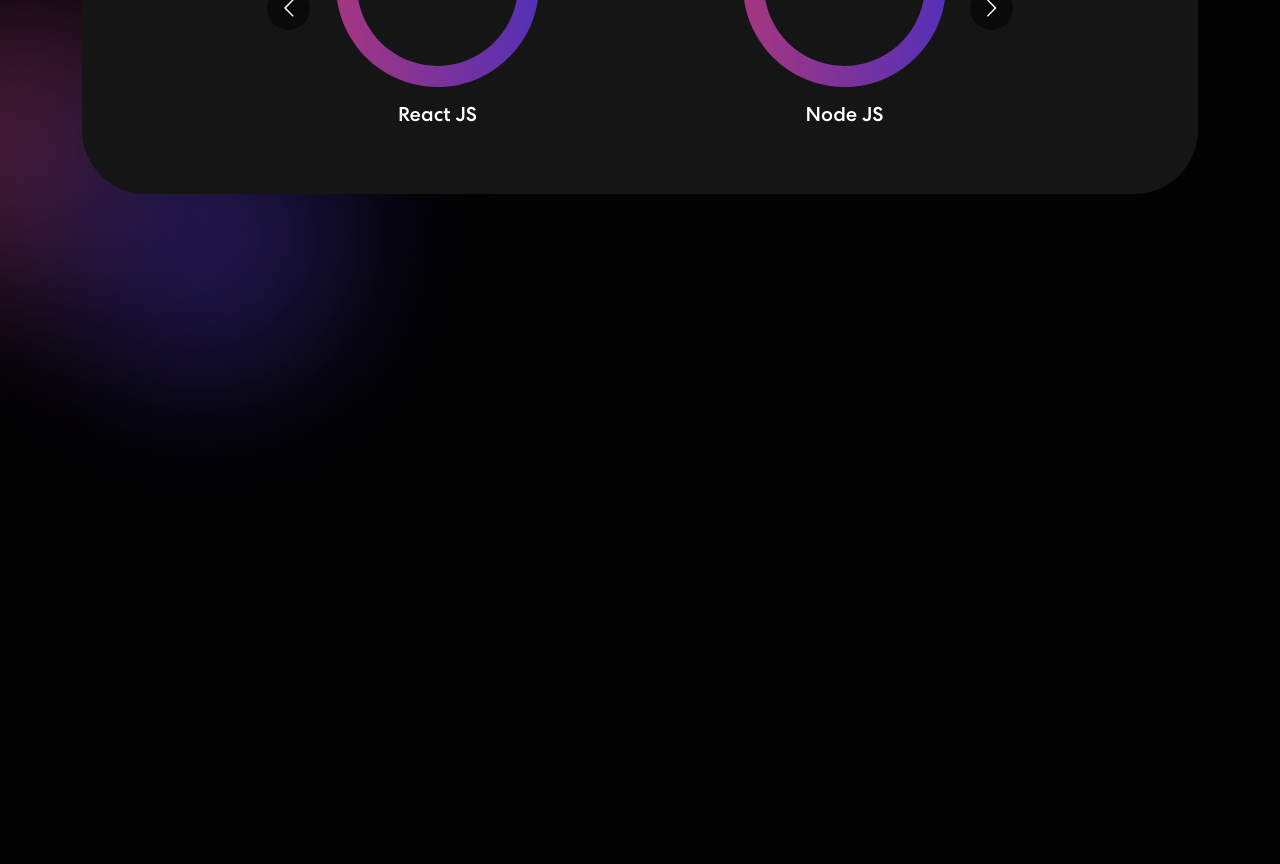
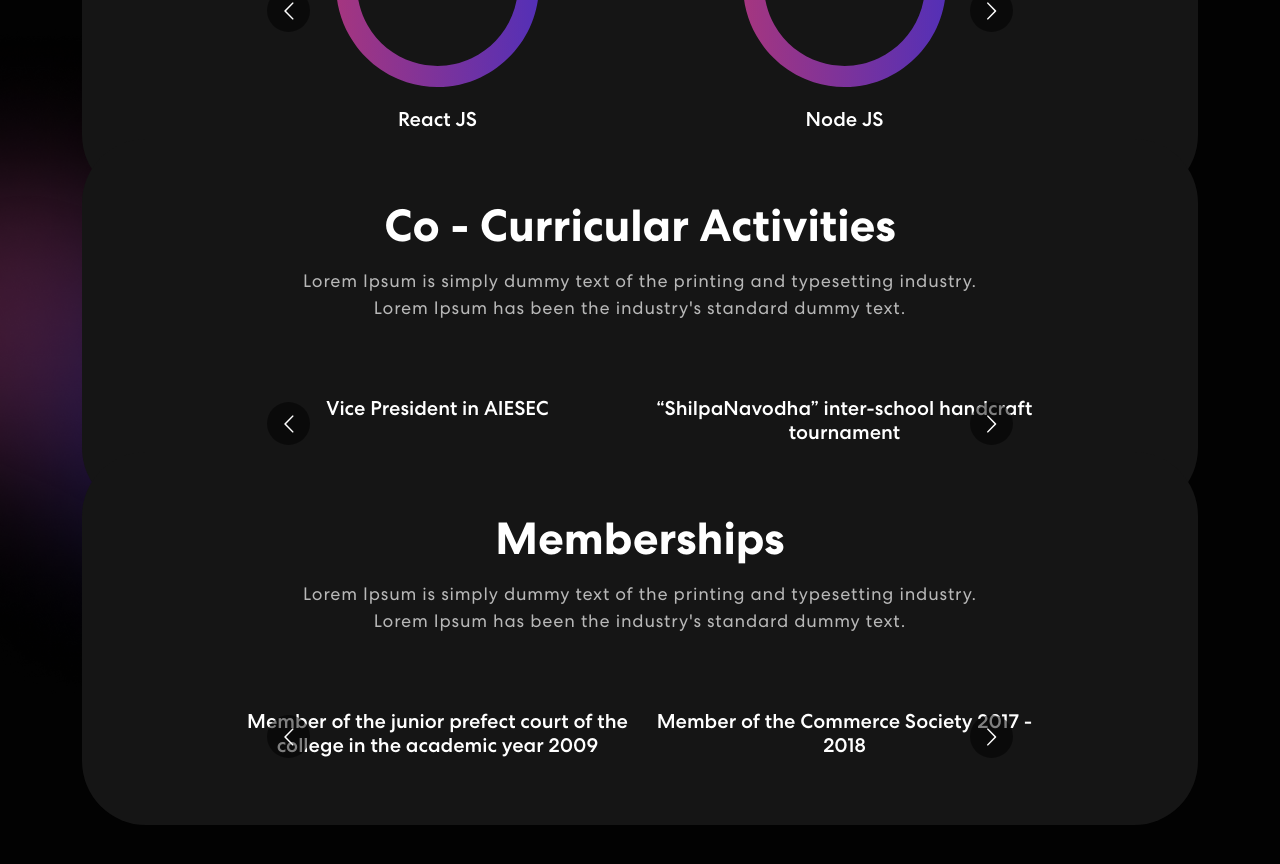
Before and after one commit to umayangi12/my-portfolio, a React (Create React App) app in the folder umaya-portfolio/: page / in a window 1280 px wide. Shown: the part 1080-1944 px from the top of the page. Before the commit the page ends 1624 px from the top, so only its background shows below. Built offline with nearby package versions, Linux system fonts and the light colour scheme.

Commit message:
added skills

```diff
--- a/umaya-portfolio/src/App.css
+++ b/umaya-portfolio/src/App.css
@@ -347,7 +347,7 @@
 }
 .skill-slider .item img {
   width: 50%;
-  margin: 0 auto 15px auto;
+  margin: 0 auto 20px auto;
 }
 .background-image-left {
   top: 28%;
--- a/umaya-portfolio/src/components/Skills.js
+++ b/umaya-portfolio/src/components/Skills.js
@@ -89,6 +89,101 @@
             </div>
           </div>
         </div>
+        <div className="row">
+          <div className="col-12">
+            <div className="skill-bx wow zoomIn">
+              <h2>Co - Curricular Activities </h2>
+              <p>
+                Lorem Ipsum is simply dummy text of the printing and typesetting
+                industry.<br></br> Lorem Ipsum has been the industry's standard
+                dummy text.
+              </p>
+              <Carousel
+                responsive={responsive}
+                infinite={true}
+                className="owl-carousel owl-theme skill-slider"
+              >
+                <div className="item">
+                  <h5>Vice President in AIESEC</h5>
+                </div>
+                <div className="item">
+                  <h5>“ShilpaNavodha” inter-school handcraft tournament</h5>
+                </div>
+                <div className="item">
+                  <h5>Age group Swimming Championship All Island</h5>
+                </div>
+                <div className="item">
+                  <h5>
+                    Central Province school’s swimming Championship (CEPASA)
+                  </h5>
+                </div>
+                <div className="item">
+                  <h5>
+                    Pushpadana Girls’ college commemorative education exhibition
+                    2017
+                  </h5>
+                </div>
+                <div className="item">
+                  <h5>
+                    Pushpadana Girls’ college “KalaaUlela” Dancing Tournament
+                    2013 and 2014
+                  </h5>
+                </div>
+                <div className="item">
+                  <h5>“Save our Rainforest” Art Competition 2015</h5>
+                </div>
+                <div className="item">
+                  <h5>Organized annual Commerce Day for the term 2017-2018</h5>
+                </div>
+              </Carousel>
+            </div>
+          </div>
+        </div>
+        <div className="row">
+          <div className="col-12">
+            <div className="skill-bx wow zoomIn">
+              <h2>Memberships </h2>
+              <p>
+                Lorem Ipsum is simply dummy text of the printing and typesetting
+                industry.<br></br> Lorem Ipsum has been the industry's standard
+                dummy text.
+              </p>
+              <Carousel
+                responsive={responsive}
+                infinite={true}
+                className="owl-carousel owl-theme skill-slider"
+              >
+                <div className="item">
+                  <h5>
+                    Member of the junior prefect court of the college in the
+                    academic year 2009
+                  </h5>
+                </div>
+                <div className="item">
+                  <h5>Member of the Commerce Society 2017 - 2018</h5>
+                </div>
+                <div className="item">
+                  <h5>Member of the college dancing group</h5>
+                </div>
+                <div className="item">
+                  <h5>Member of the college swimming team</h5>
+                </div>
+                <div className="item">
+                  <h5>Member of Sri Lanka Girl Guide Association</h5>
+                </div>
+                <div className="item">
+                  <h5>Member of the Astronomical Society 2014 – 2015</h5>
+                </div>
+                <div className="item">
+                  <h5>Member of the College ICT Club 2015 - 2016</h5>
+                </div>
+                <div className="item">
+                  <h5>Member of the College Media Unit 2017- 2018</h5>
+                </div>
+              </Carousel>
+            </div>
+          </div>
+        </div>
       </div>
       <img className="background-image-left" src={colorSharp} alt="Image" />
     </section>
```
